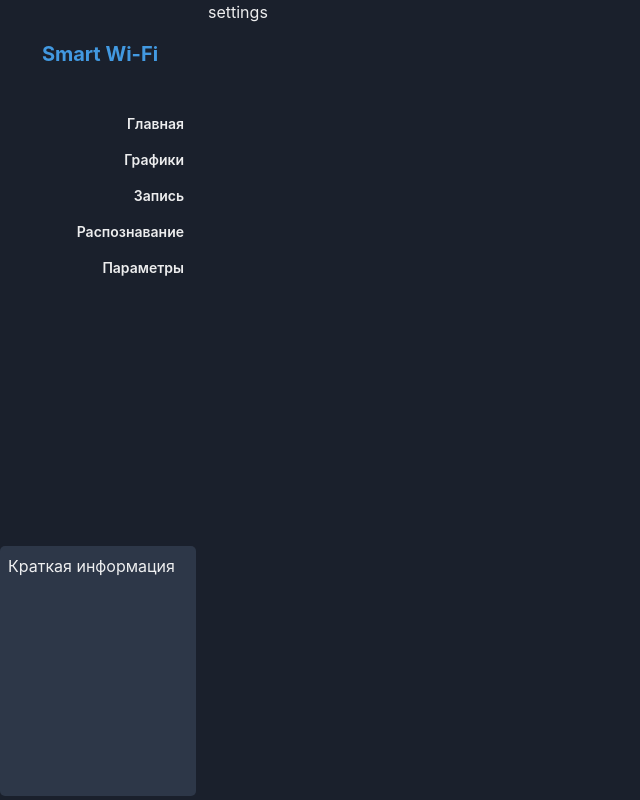
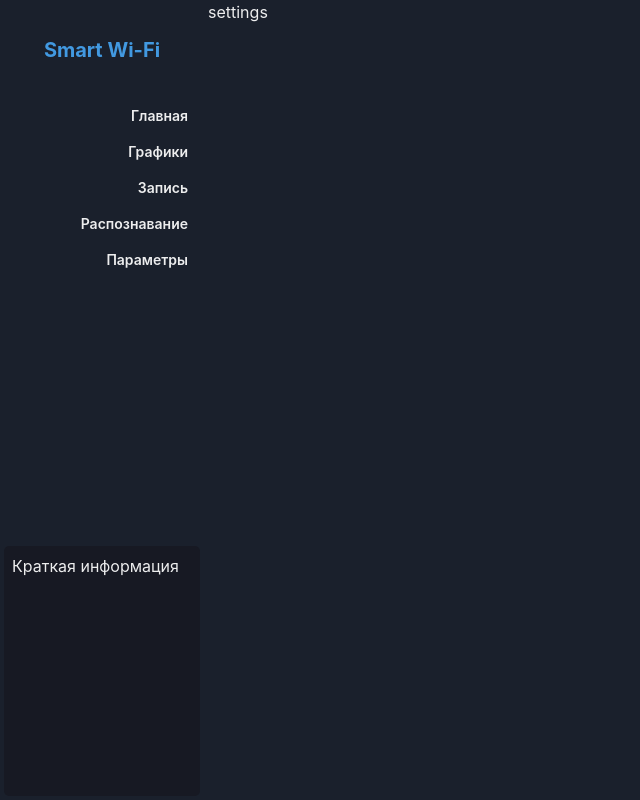
Before and after one commit to maksimio/csidealer, a React (Vite) app in the folder client2/: page /params in a window 1280 px wide. Shown: the whole page, without its empty margins (0-640 px from the left). Built offline with nearby package versions, Linux system fonts and the light colour scheme; some icons are missing.

Commit message:
мелкие правки

```diff
--- a/client2/package.json
+++ b/client2/package.json
@@ -22,7 +22,8 @@
     "react-dom": "^18.2.0",
     "react-router-dom": "^6.13.0",
     "tabler-icons-react": "^1.56.0",
-    "vite-tsconfig-paths": "^4.2.0"
+    "vite-tsconfig-paths": "^4.2.0",
+    "webgl-plot": "^0.7.0"
   },
   "devDependencies": {
     "@types/react": "^18.0.37",
--- a/client2/src/app/sidebar.tsx
+++ b/client2/src/app/sidebar.tsx
@@ -1,5 +1,5 @@
 import { FC } from 'react'
-import { Box, Grid, GridItem, Button, VStack, Flex, Heading } from '@chakra-ui/react'
+import { Grid, GridItem, Button, VStack, Flex, Heading } from '@chakra-ui/react'
 import { ChartLine, FilePencil, FocusCentered,  Icon, LayoutDashboard, Settings } from 'tabler-icons-react'
 import { useNavigate } from 'react-router-dom'
 import { Card } from 'shared/card'
@@ -32,7 +32,7 @@ const MenuItem: FC<MenuItemProps> = ({ LeftIcon, text, path }) => {
 
 const Menu: FC = () => {
   return (
-    <VStack gap={1} alignItems='left' p={1}>
+    <VStack gap={1} alignItems='left'>
       <MenuItem path='dashboard' text='Главная' LeftIcon={LayoutDashboard} />
       <MenuItem path='charts' text='Графики' LeftIcon={ChartLine} />
       <MenuItem path='record' text='Запись' LeftIcon={FilePencil} />
@@ -44,15 +44,15 @@ const Menu: FC = () => {
 
 const ShortInfo: FC = () => {
   return (
-    <Card mr={1} h='full'>Краткая информация</Card>
+    <Card h='full'>Краткая информация</Card>
   )
 }
 
 export const Sidebar: FC = () => {
   return (
-    <Grid pt={1} pb={1} templateRows='100px 1fr 250px' h='100vh'>
-      <GridItem><Logo /></GridItem>
-      <GridItem><Menu /></GridItem>
+    <Grid pl={1} pb={1} templateRows='100px 1fr 250px' h='100vh'>
+      <GridItem><Logo/></GridItem>
+      <GridItem><Menu/></GridItem>
       <GridItem><ShortInfo /></GridItem>
     </Grid>
   )
--- a/client2/src/pages/charts.tsx
+++ b/client2/src/pages/charts.tsx
@@ -1,5 +1,8 @@
 import { FC } from 'react'
+import { Box } from 'tabler-icons-react'
 
 export const Charts: FC = () => {
-  return <>charts</>
+  return <Box>
+
+  </Box>
 }
--- a/client2/src/shared/card.tsx
+++ b/client2/src/shared/card.tsx
@@ -2,5 +2,5 @@ import { Box, ChakraProps } from '@chakra-ui/react'
 import { FC, PropsWithChildren } from 'react'
 
 export const Card: FC<PropsWithChildren & ChakraProps> = ({ children, ...props }) => {
-  return <Box p={2} borderRadius={5} bg='gray.700' {...props}>{children}</Box>
+  return <Box p={2} borderRadius={5} bg='gray.900' {...props}>{children}</Box>
 }
--- a/client2/src/store.ts
+++ b/client2/src/store.ts
@@ -0,0 +1,3 @@
+export class Store {
+  csi
+}
```
Also changed, not shown: 1 other file (tests, documents, lock files or other folders).
